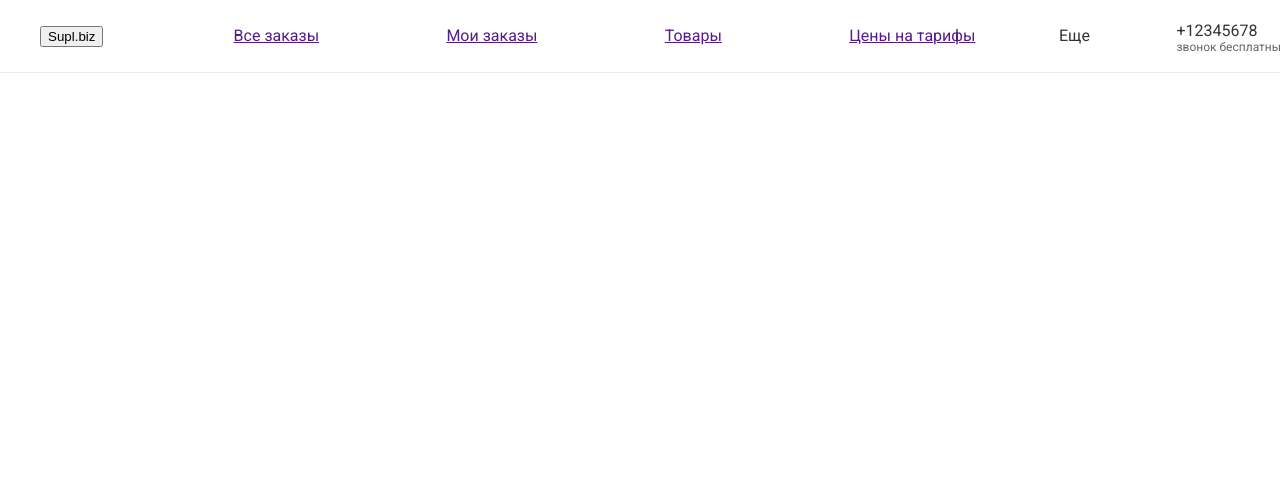
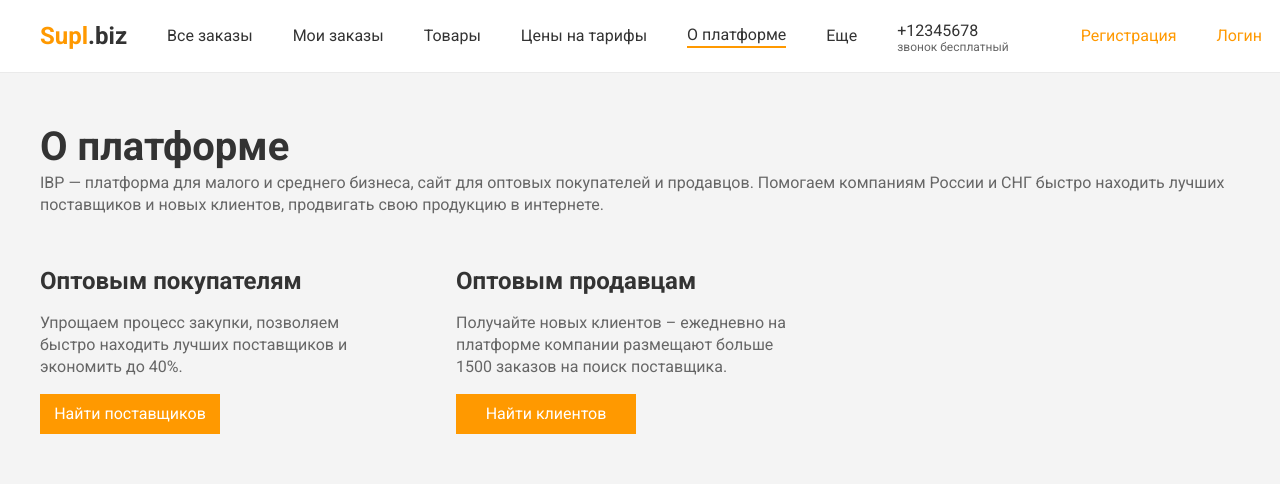
Before and after one commit to Nazzemax/bizplatform, a Next.js app: page / in a window 1280 px wide. Shown: the top 484 px of the page. Built offline with nearby package versions, Linux system fonts and the light colour scheme.

Commit message:
fix(layout): fixed the header and fixed buttons

```diff
--- a/src/app/layout.tsx
+++ b/src/app/layout.tsx
@@ -2,6 +2,7 @@ import type { Metadata } from "next";
 import { Roboto } from "next/font/google";
 import "./globals.css";
 import { Footer } from "@/widgets/Footer";
+import Navigation from "./navigation/Navigation"
 const roboto = Roboto({ weight: ["400", "700","300","500"], subsets: ["latin","cyrillic"] });
 
 export const metadata: Metadata = {
@@ -17,6 +18,7 @@ export default function RootLayout({
   return (
     <html lang="en">
       <body className={roboto.className}>
+        <Navigation />
         {children}
         <Footer />
       </body>
--- a/src/app/navigation/Navigation.module.scss
+++ b/src/app/navigation/Navigation.module.scss
@@ -2,29 +2,61 @@
     position: sticky;
     top: 0;
     left: 0;
-    z-index: 4100;
+    z-index: 5;
     overflow: visible;
-    height: 100vh;
 }
 
 .page_header {
     display: flex;
     align-items: center;
-    justify-content: space-between;
     width: 100vw;
+    gap:40px;
     height: 72px;
     padding-left: 40px;
     background-color: #fff;
     border-bottom: 1px solid #eaeaea;
 }
 
+.link {
+    flex-shrink: 0;
+    font-size: 24px;
+    line-height: 30px;
+    font-weight: 700;
+    text-decoration: none;
+    cursor: pointer;
+}
+
+.first {
+    color:#f90;
+    flex-shrink: 0;
+    font-size: 24px;
+    line-height: 30px;
+    font-weight: 700;
+    text-decoration: none;
+    cursor: pointer;
+}
+
+.first, .second {
+    transition: color .4s ease;
+}
+
+.second {
+    color: #333;
+    flex-shrink: 0;
+    font-size: 24px;
+    line-height: 30px;
+    font-weight: 700;
+    text-decoration: none;
+    cursor: pointer;
+}
+
+
 .item_nav {
     display: flex;
-    flex-grow: 1;
     align-items: center;
     justify-content: center !important;
     min-width: 0;
-    max-width: 900px;
+    max-width: 1200px;
     color: #333;
     font-size: 16px;
     line-height: 22px;
@@ -36,7 +68,7 @@
     align-items: center;
     justify-content: center !important;
     min-width: 0;
-    max-width: 900px;
+    max-width: 1200px;
     color: #333;
     font-size: 16px;
     line-height: 22px;
@@ -44,19 +76,32 @@
 
 .menu_item {
     position: relative;
+    color:#333;
     flex-shrink: 0;
     margin-right: 40px;
+    text-decoration: none;
+    transition: all .4;
+}
+
+.activeMenu {
+    border-bottom: 2px solid #f90;
+}
+
+.menu_item:hover {
+    border-bottom: 2px solid #f90;
 }
 
 .header_info {
     display: flex;
-    justify-content: flex-end;
+    margin-left: 40px;
     min-height: 24px;
 }
 
 .info {
     flex-shrink: 0;
+    justify-content: flex-end;
     padding-right: 16px;
+
 }
 
 .blog_phone {
@@ -122,3 +167,44 @@
 .dropdown_menu:hover {
     background-color: #f0f0f0;
 }
+
+.auth {
+    position: relative;
+    display: flex;
+    flex-shrink: 0;
+    align-items: center;
+    justify-content: flex-end;
+    cursor: pointer;
+    font-size: 16px;
+    line-height: 22px;
+}
+
+
+.register {
+    display: inline-block;
+    border: none;
+    margin: 0;
+    padding: 0;
+    font-family: inherit;
+    font-size: 1em;
+    line-height: 1;
+    background: transparent;
+    color: #f90 !important;
+    cursor: pointer !important;
+    margin-left: 40px;
+    margin-right: 40px;
+}
+
+.login {
+    display: inline-block;
+    border: none;
+    margin: 0;
+    padding: 0;
+    font-family: inherit;
+    font-size: 1em;
+    line-height: 1;
+    background: transparent;
+    color: #f90 !important;
+    cursor: pointer !important;
+    margin-right: 40px;
+}
--- a/src/app/navigation/Navigation.tsx
+++ b/src/app/navigation/Navigation.tsx
@@ -23,37 +23,30 @@ const Navigation = () => {
       <header className={styles.page_header}>
 
         <div className={styles.icon}>
-            <button>Supl.biz</button>
+            <a className={styles.link} href="/ru/">
+                <span className={styles.first}>Supl</span>
+                <span className={styles.second}>.biz</span>
+            </a>
         </div>
         <nav className={styles.item_nav}>
             <div className={styles.nav}>
-                <a href="" className={styles.menu_item}>Все заказы</a>
+                <a href="#" className={styles.menu_item}>Все заказы</a>
             </div>
             <div className={styles.nav}>
-                <a href="" className={styles.menu_item}>Мои заказы</a>
+                <a href="#" className={styles.menu_item}>Мои заказы</a>
             </div>
             <div className={styles.nav}>
-                <a href="" className={styles.menu_item}>Товары</a>
+                <a href="#" className={styles.menu_item}>Товары</a>
             </div>
             <div className={styles.nav}>
-                <a href="" className={styles.menu_item}>Цены на тарифы</a>
+                <a href="#" className={styles.menu_item}>Цены на тарифы</a>
             </div>
-        <Select text='Еще' options={['О платформе','Блог','Реквизиты']}/>
-            {/* <div className={styles.menu_item_d}>
-            Еще
-                <div className={styles.dropdown}>
-                    <div className={styles.dropdown_menu}></div>
-                    <div className={styles.dropdown_menu}></div>
-                    <div className={styles.dropdown_menu}></div>
-                    <div className={styles.dropdown_menu}>Купить баннер</div>
-                    <div className={styles.dropdown_menu}>Вакансии</div>
-                    <div className={styles.dropdown_menu}>СМИ о нас</div>
-                    <div className={styles.dropdown_menu}>Бонусы от партнеров</div>
-                    <div className={styles.dropdown_menu}>Помощь</div>
-                    <div className={styles.dropdown_menu}>Франшиза</div>
-                </div>
-            </div> */}
-        </nav>
+            <div className={styles.nav}>
+                <a href="#" className={`${styles.menu_item} ${styles.activeMenu}`}>О платформе</a>
+            </div>
+        <Select text='Еще' options={['Блог','Реквизиты']}/>
+
+
         <div className={styles.header_info}>
             <span className={styles.info}>
                 <span className={styles.blog_phone}>
@@ -62,6 +55,16 @@ const Navigation = () => {
                 <span className={styles.info}>звонок бесплатный</span>
             </span>
         </div>
+
+        <div className={styles.auth}>
+            <span>
+                <button className={styles.register}>Регистрация</button>
+                <button className={styles.login}>Логин</button>
+            </span>
+        </div>
+
+        </nav>
+
       </header>
     </div>
   );
--- a/src/app/page.tsx
+++ b/src/app/page.tsx
@@ -1,14 +1,12 @@
 import About from '../widgets/AboutThePlatform/About'
 import Image from "next/image";
 import styles from "./page.module.css";
-import Navigation from "./navigation/Navigation"
 import { Button } from '../shared/ui/button'
 import { Price } from "@/widgets/Price";
 
 export default function Home() {
   return (
     <main className={styles.main}>
-      <Navigation/>
       <About />
       <Price />
     </main>
--- a/src/widgets/AboutThePlatform/About.jsx
+++ b/src/widgets/AboutThePlatform/About.jsx
@@ -1,5 +1,5 @@
-import React from 'react'
 import styles from './style.module.css'
+import { Button } from '@/shared/ui/button'
 
 const About = () => {
 	return (
@@ -21,7 +21,7 @@ const About = () => {
 							Упрощаем процесс закупки, позволяем быстро находить лучших
 							поставщиков и экономить до 40%.
 						</span>
-						<button>Найти поставщиков</button>
+						<Button text='Найти поставщиков' />
 					</div>
 					<div className={styles.customers}>
 						<h2>Оптовым продавцам</h2>
@@ -29,7 +29,7 @@ const About = () => {
 							Получайте новых клиентов – ежедневно на платформе компании
 							размещают больше 1500 заказов на поиск поставщика.
 						</span>
-						<button>Найти клиентов</button>
+						<Button text='Найти клиентов' />
 					</div>
 				</div>
 				<div className={styles.statistics}>
--- a/src/widgets/AboutThePlatform/style.module.css
+++ b/src/widgets/AboutThePlatform/style.module.css
@@ -2,7 +2,8 @@
 	width: 100%;
 	display: flex;
 	flex-direction: column;
-	background-color: ;
+	background-color: #f4f4f4;
+	padding-top:48px;
 }
 
 .container {
```
Also changed, not shown: 1 other file (tests, documents, lock files or other folders).
